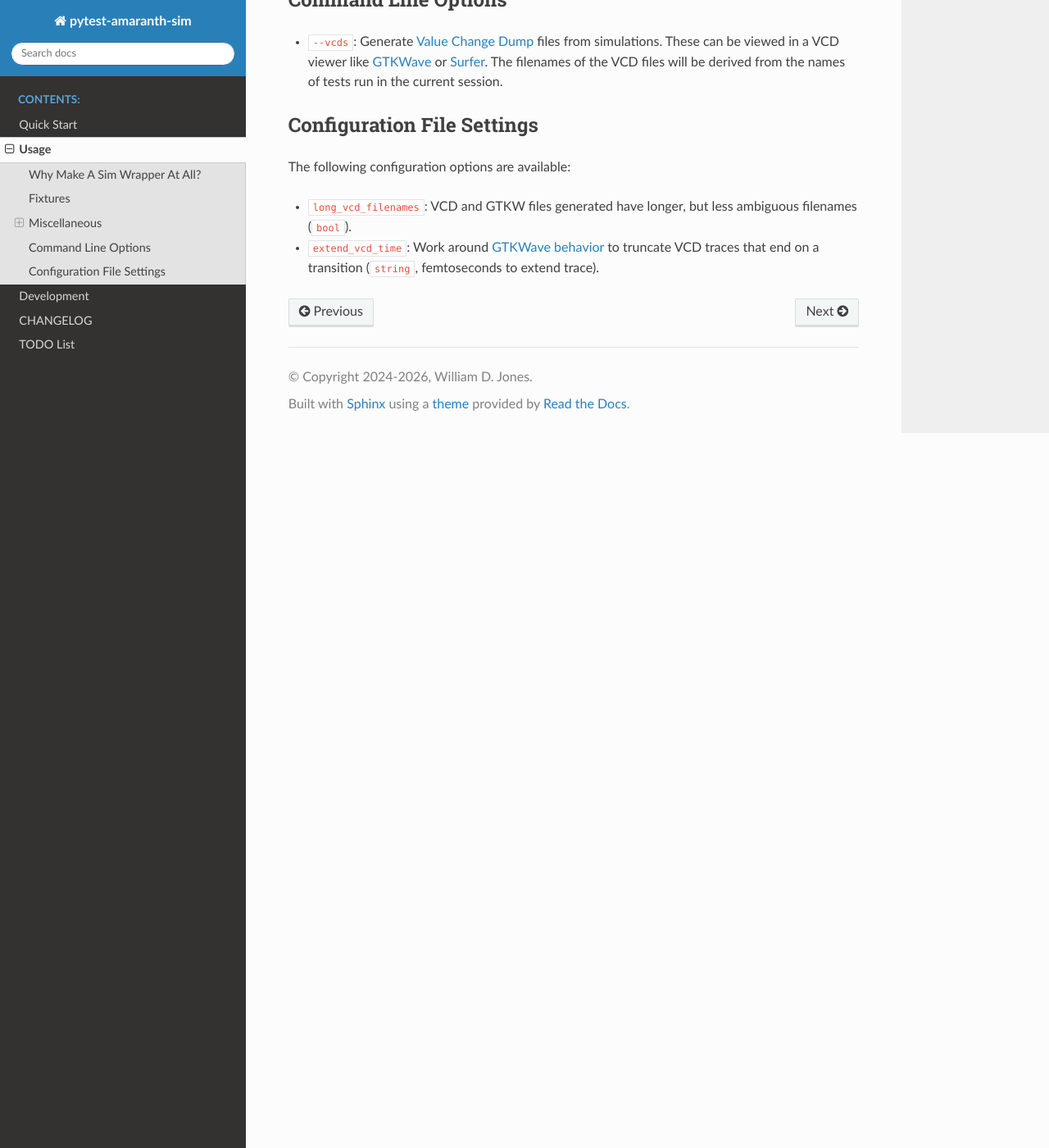
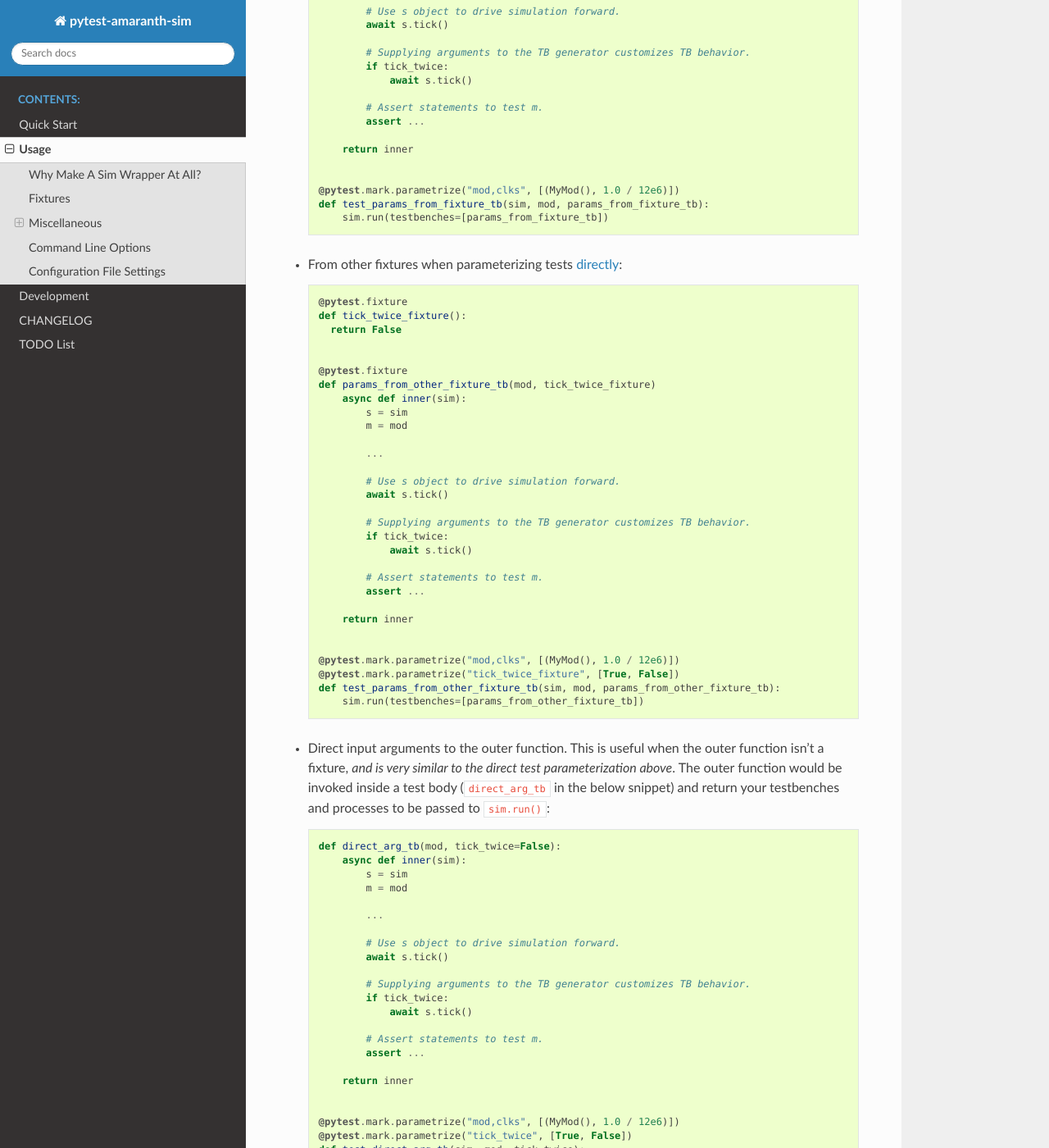
Before and after one commit to cr1901/pytest-amaranth-sim, a Sphinx documentation site: the page built from docs/usage.md, in a window 1280 px wide and 1400 px high, scrolled down 2274 px. Shown: the whole window at 82% size. Built offline with Sphinx 7.4.7 and the Read the Docs theme 3.1.0, drawn with Linux system fonts in a browser that asks for light colours; the version number could not be read and is left out; some of the changed text lies outside the part shown.

Commit message:
Expand usage of fixtures in docs.

````diff
--- a/docs/usage.md
+++ b/docs/usage.md
@@ -32,6 +32,7 @@ for working with its fixtures. _Since these are not fixtures, and do not use
 (how_to_use_fixtures)=
 ### How To Use These Fixtures
 
+(basic_test)=
 A basic test using this plugin looks something like this:
 
 ```python
@@ -94,15 +95,140 @@ By using inner functions, testbenches and processes can be customized from
 multiple sources:
 
 * The [`request` fixture](https://docs.pytest.org/en/stable/reference/reference.html#std-fixture-request).
-  This is useful when paired with [`pytest.mark.parametrize`](https://docs.pytest.org/en/stable/how-to/parametrize.html#pytest-mark-parametrize-parametrizing-test-functions) or [indirect parameterization](https://docs.pytest.org/en/stable/example/parametrize.html#indirect-parametrization).
-* From other fixtures when parameterizing tests [directly](https://docs.pytest.org/en/stable/how-to/fixtures.html#override-a-fixture-with-direct-test-parametrization).
-* Direct input arguments to the outer function. This is useful when outer
-  isn't a fixture. The outer function would be invoked inside a test body
-  (`test_tb` in the above snippet) and return your testbenches and processes
-  to be passed to `sim.run()`.
+  This is useful when paired with [`pytest.mark.parametrize`](https://docs.pytest.org/en/stable/how-to/parametrize.html#pytest-mark-parametrize-parametrizing-test-functions) or [indirect parameterization](https://docs.pytest.org/en/stable/example/parametrize.html#indirect-parametrization):
+
+  ```python
+  @pytest.fixture(params=[False, True], ids=["once", "twice"])
+  def params_from_fixture_tb(mod, request)
+      tick_twice = request.param
+
+      async def inner(sim):
+          s = sim
+          m = mod
+
+          ...
+
+          # Use s object to drive simulation forward.
+          await s.tick()
+
+          # Supplying arguments to the TB generator customizes TB behavior.
+          if tick_twice:
+              await s.tick()
+
+          # Assert statements to test m.
+          assert ...
+
+      return inner
+
+
+  @pytest.mark.parametrize("mod,clks", [(MyMod(), 1.0 / 12e6)])
+  def test_params_from_fixture_tb(sim, mod, params_from_fixture_tb):
+      sim.run(testbenches=[params_from_fixture_tb])
+  ```
+
+* From other fixtures when parameterizing tests [directly](https://docs.pytest.org/en/stable/how-to/fixtures.html#override-a-fixture-with-direct-test-parametrization):
+
+  ```python
+  @pytest.fixture
+  def tick_twice_fixture():
+    return False
+
+
+  @pytest.fixture
+  def params_from_other_fixture_tb(mod, tick_twice_fixture)
+      async def inner(sim):
+          s = sim
+          m = mod
+
+          ...
+
+          # Use s object to drive simulation forward.
+          await s.tick()
+
+          # Supplying arguments to the TB generator customizes TB behavior.
+          if tick_twice:
+              await s.tick()
+
+          # Assert statements to test m.
+          assert ...
+
+      return inner
+
+
+  @pytest.mark.parametrize("mod,clks", [(MyMod(), 1.0 / 12e6)])
+  @pytest.mark.parametrize("tick_twice_fixture", [True, False])
+  def test_params_from_other_fixture_tb(sim, mod, params_from_other_fixture_tb):
+      sim.run(testbenches=[params_from_other_fixture_tb])
+  ```
+
+* Direct input arguments to the outer function. This is useful when the outer
+  function isn't a fixture, _and is very similar to the direct test
+  parameterization above_. The outer function would be invoked inside a test
+  body (`direct_arg_tb` in the below snippet) and return your testbenches and
+  processes to be passed to `sim.run()`:
+
+  ```python
+  def direct_arg_tb(mod, tick_twice=False):
+      async def inner(sim):
+          s = sim
+          m = mod
+
+          ...
+
+          # Use s object to drive simulation forward.
+          await s.tick()
+
+          # Supplying arguments to the TB generator customizes TB behavior.
+          if tick_twice:
+              await s.tick()
+
+          # Assert statements to test m.
+          assert ...
+
+      return inner
+
+
+  @pytest.mark.parametrize("mod,clks", [(MyMod(), 1.0 / 12e6)])
+  @pytest.mark.parametrize("tick_twice", [True, False])
+  def test_direct_arg_tb(sim, mod, tick_twice):
+      tb = direct_arg_tb(mod, tick_twice)
+
+      sim.run(testbenches=[tb])
+  ```
+
+(inline_test)=
 * If your given test body has enough fixtures and parameterization, the test
   itself can be the outer function, and testbenches and processes can be
   defined in-line in the test body!
+
+
+  ```python
+  @pytest.mark.parametrize("mod,clks", [(MyMod(), 1.0 / 12e6)])
+  @pytest.mark.parametrize("tick_twice", [True, False])
+  def test_inline_tb(sim, mod, tick_twice):
+      async def inner(sim):
+          s = sim
+          m = mod
+
+          ...
+
+          # Use s object to drive simulation forward.
+          await s.tick()
+
+          # Supplying arguments to the TB generator customizes TB behavior.
+          if tick_twice:
+              await s.tick()
+
+          # Assert statements to test m.
+          assert ...
+
+      sim.run(testbenches=[inner])
+  ```
+
+  **Note the similarities of each inner function, from the [basic](basic_test) example
+  to the [inline](inline_test) example**. How to customize your testbenches is
+  at least partially a matter of preference. I would start with whatever seems
+  quickest to implement and adapt as you flesh out your test suite.
 
 ## Command Line Options
 
````
